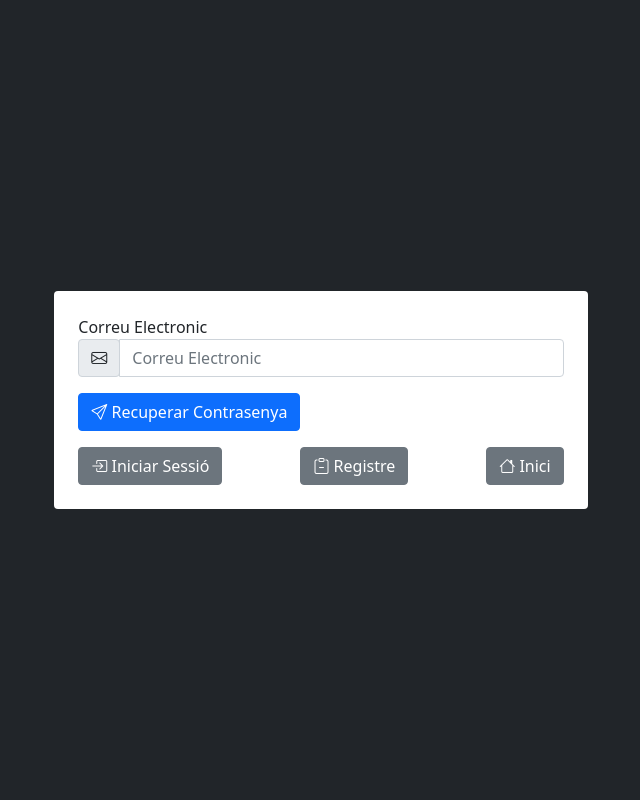
After one commit to mperalsapa/servidor-pt04, a PHP site: template src/views/lost-password.vista.php in a window 1280 px wide. The commit adds this page. Shown: the whole page, without its empty margins (319-959 px from the left). Run offline with PHP 8.4, Linux system fonts and the light colour scheme; the template is opened without the code that fills it, so the values that code supplies are empty; some libraries are stand-ins or nearby versions.

Commit message:
added lost password controller and route

```diff
--- a/index.php
+++ b/index.php
@@ -4,10 +4,11 @@ include_once("env.php");
 $mux["/"] = "src/controllers/index.php";
 $mux["/index"] = "src/controllers/index.php";
 $mux["/login"] = "src/controllers/login.php";
+$mux["/register"] = "src/controllers/register.php";
+$mux["/logout"] = "src/controllers/logout.php";
+$mux["/lost-password"] = "src/controllers/lost-password.php";
 $mux["/loginCallback"] = "src/controllers/loginCallback.php";
-$mux["/logout"] = "src/controllers/logout.php";
 $mux["/profile"] = "src/controllers/profile.php";
-$mux["/register"] = "src/controllers/register.php";
 $mux["/webhook"] = "src/controllers/webhook.php";
 $mux["/write"] = "src/controllers/write.php";
 $mux["/twittercallback"] = "src/controllers/write.php";
--- /dev/null
+++ b/src/views/lost-password.vista.php
@@ -0,0 +1,64 @@
+<!DOCTYPE html>
+<html lang="en">
+
+<head>
+    <meta charset="UTF-8">
+    <meta http-equiv="X-UA-Compatible" content="IE=edge">
+    <meta name="viewport" content="width=device-width, initial-scale=1.0">
+    <title>Registrar-se</title>
+    <?php include_once("src/internal/viewFunctions/header.php"); ?>
+    <script src='https://www.hCaptcha.com/1/api.js' async defer></script>
+</head>
+
+<body>
+    <div class="bg-dark d-flex align-items-center justify-content-center" style="height:100vh; width:100vw;">
+        <div class="bg-white rounded col-8 col-md-6 col-lg-5  col-xxl-3">
+            <form class="h-50 align-middle m-4" action="login" method="POST">
+                <div class="form-group">
+                    <label for="email">Correu Electronic</label>
+                    <div class="input-group">
+                        <div class="input-group-prepend">
+                            <span class="input-group-text"><i class="bi bi-envelope"></i></span>
+                        </div>
+                        <input type="email" class="form-control" name="email" placeholder="Correu Electronic" id="email" required value="<?php echo isset($email) ? $email : '' ?>">
+                    </div>
+                    <div class="invalid-feedback">Introdueix un correu electronic valid</div>
+                </div>
+
+                <div class="mt-3">
+                    <div class="d-flex">
+                        <?php if (!empty($formResult)) {
+                            echo "<p class=\"bg-danger py-2 px-3 border rounded text-white\">";
+                            echo $formResult;
+                            echo "</p>";
+                        }
+                        ?>
+                    </div>
+                    <?php
+                    if (isset($_SESSION["login-attempts"])) {
+                        if ($_SESSION["login-attempts"] > 2) {
+                            echo "<label>Captcha</label>";
+                            echo "<div class=\"h-captcha\" data-sitekey=\"4d7d3404-e41b-4616-8035-8fd9b72cca7b\"></div>";
+                        }
+                    }
+
+                    ?>
+                    <div class="">
+                        <button type="submit" class="btn btn-primary"><i class="bi bi-send"></i> Recuperar Contrasenya</button>
+                        <div class="d-flex justify-content-between mt-3">
+                            <a class="btn btn-secondary" href="login"><i class="bi bi-box-arrow-in-right"></i> Iniciar Sessió</a>
+                            <a class="btn btn-secondary" href="register"><i class="bi bi-clipboard-minus"></i> Registre</a>
+                            <a class="btn btn-secondary" href="index"><i class="bi bi-house"></i> Inici</a>
+                        </div>
+
+                    </div>
+                </div>
+            </form>
+
+        </div>
+
+    </div>
+    <?php include_once("src/internal/viewFunctions/bodyEnd.php"); ?>
+</body>
+
+</html>
```
Also changed, not shown: src/controllers/lost-password.php (added, +45 -0 lines).
